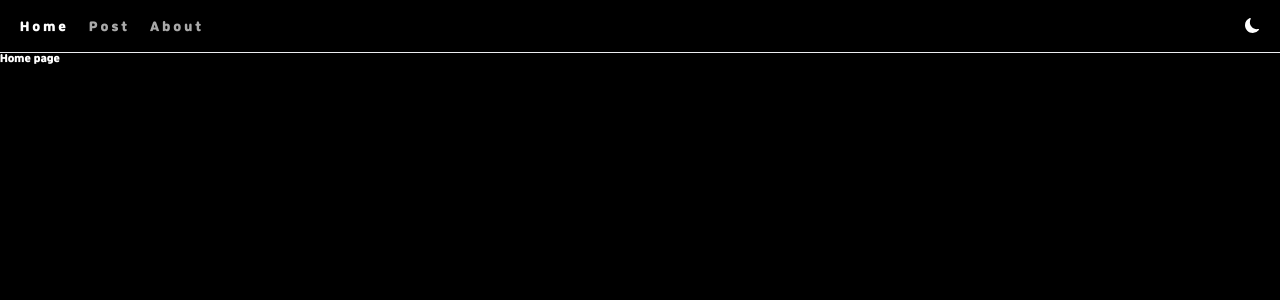
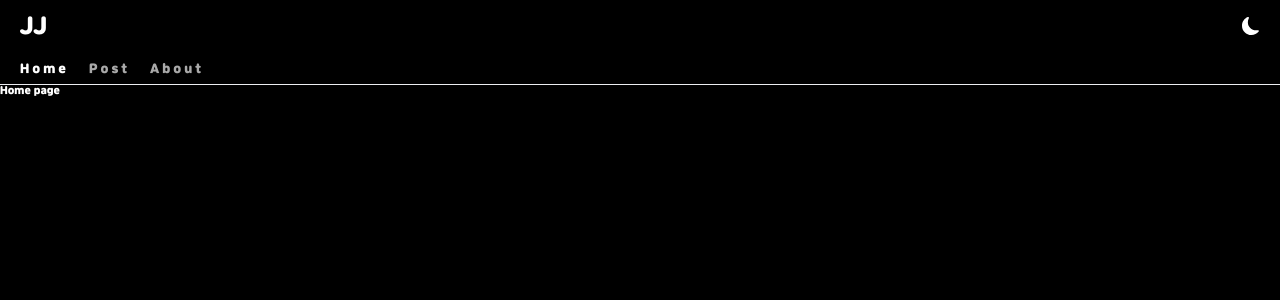
Before and after one commit to jungks9351/MDX-practice, a Next.js app: page / in a window 1280 px wide. Shown: the top 300 px of the page. Built offline with nearby package versions, Linux system fonts and the light colour scheme.

Commit message:
style : 헤더 UI

```diff
--- a/src/components/Header.tsx
+++ b/src/components/Header.tsx
@@ -9,24 +9,43 @@ import NavContainer from '@components/nav/NavContainer'
 const Header = ({ themeMode, handleThemeMode }) => {
   return (
     <HeaderWrapper>
-      <NavContainer />
-      <div>
-        <button onClick={handleThemeMode}>
-          {themeMode === 'light' ? <SunIcon /> : <MoonIcon />}
-        </button>
-      </div>
+      <DivideWrapper>
+        <HeaderLogo>JJ</HeaderLogo>
+        <div>
+          <button onClick={handleThemeMode}>
+            {themeMode === 'light' ? <StyledSunIcon /> : <StyledMoonIcon />}
+          </button>
+        </div>
+      </DivideWrapper>
+      <DivideWrapper>
+        <NavContainer />
+      </DivideWrapper>
     </HeaderWrapper>
   )
 }
 
 const HeaderWrapper = styled.header`
-  padding: 1rem 2rem;
+  padding: 0 2rem;
 
+  border-bottom: 1px solid #ecedf1;
+`
+const HeaderLogo = styled.h1`
+  font-size: 2.2rem;
+`
+
+const DivideWrapper = styled.div`
   display: flex;
   justify-content: space-between;
   align-items: center;
+  padding-top: 1.5rem;
+`
 
-  border-bottom: 1px solid #ecedf1;
+const StyledSunIcon = styled(SunIcon)`
+  font-size: 2.2rem;
+`
+
+const StyledMoonIcon = styled(MoonIcon)`
+  font-size: 1.8rem;
 `
 
 export default Header
```
Also changed, not shown: public/static/images/moon_icon.svg, public/static/images/sun_icon.svg.
